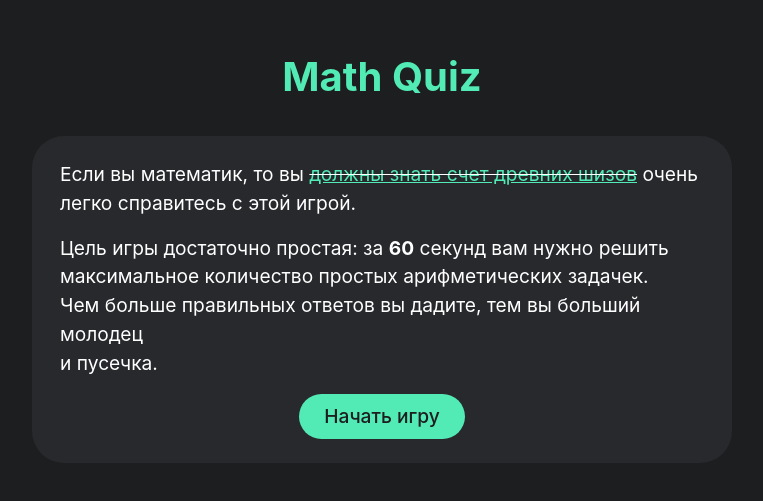
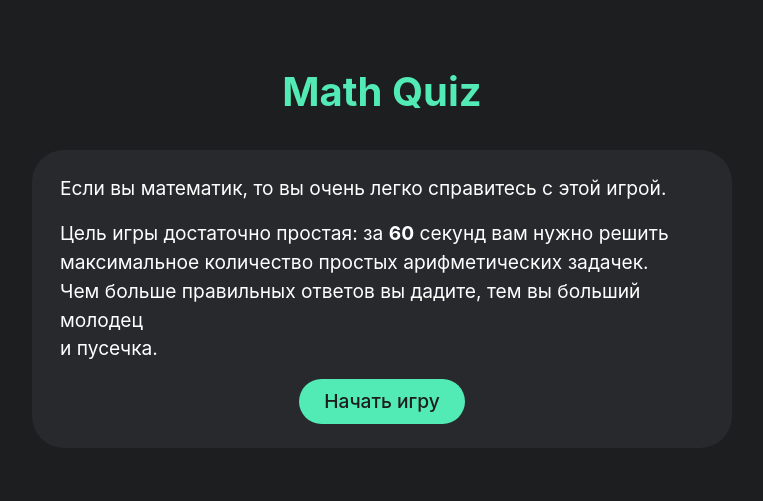
Before and after one commit to artreikan/vue-math-quiz, a Vue app: page / in a window 1280 px wide. Shown: the part 145-646 px from the top of the page, without its empty margins (258-1021 px from the left). Built offline with nearby package versions, Linux system fonts and the light colour scheme.

Commit message:
remove the link from AppGreeting component

```diff
--- a/src/components/AppGreeting.vue
+++ b/src/components/AppGreeting.vue
@@ -6,11 +6,6 @@
     <div class="card greeting-description">
       <p>
         Если вы математик, то вы
-        <del
-          ><a href="https://youtu.be/A0_Abt4dzAA?t=38" target="_blank"
-            >должны знать счет древних шизов</a
-          ></del
-        >
         очень легко справитесь с этой игрой.
       </p>
       <p>
```
Also changed, not shown: 5 other files (tests, documents, lock files or other folders).
